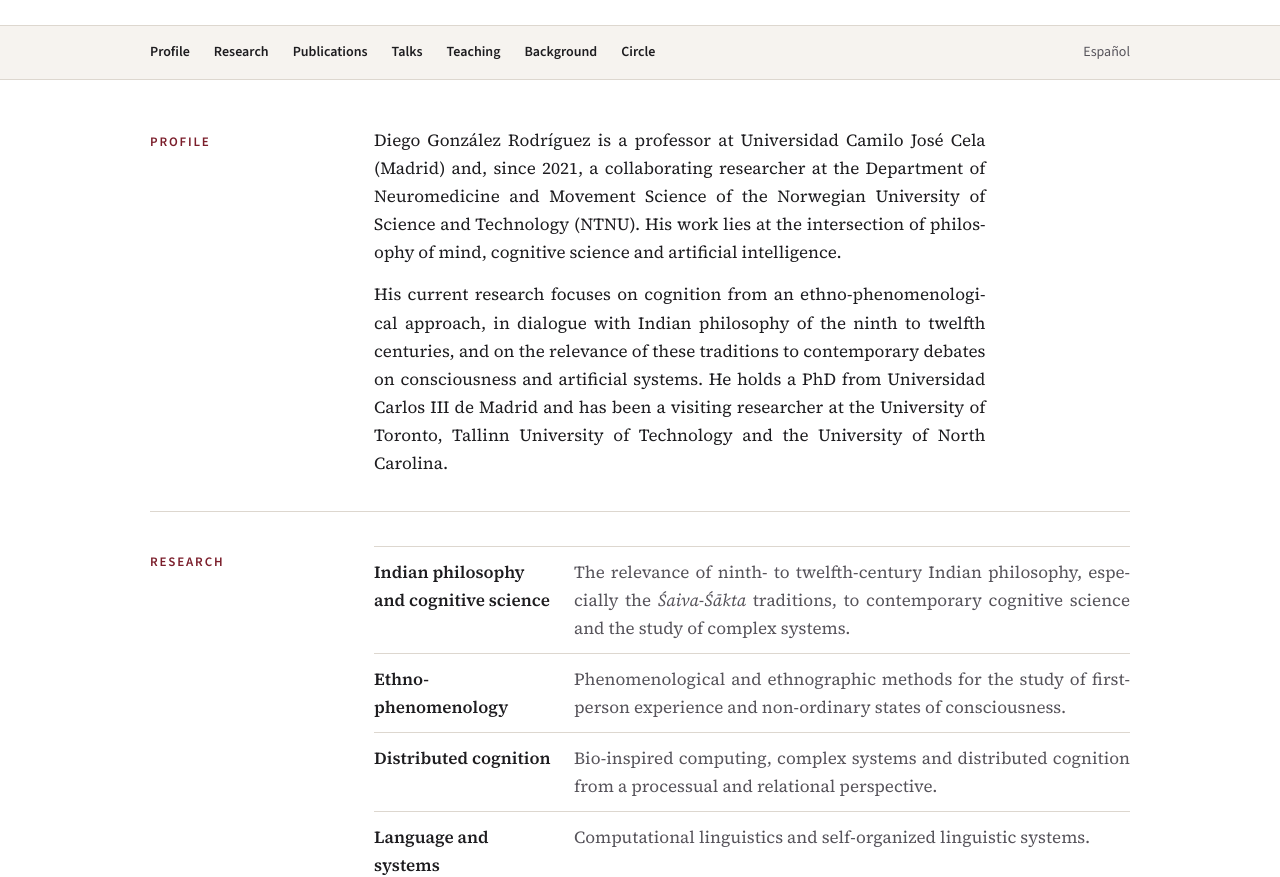
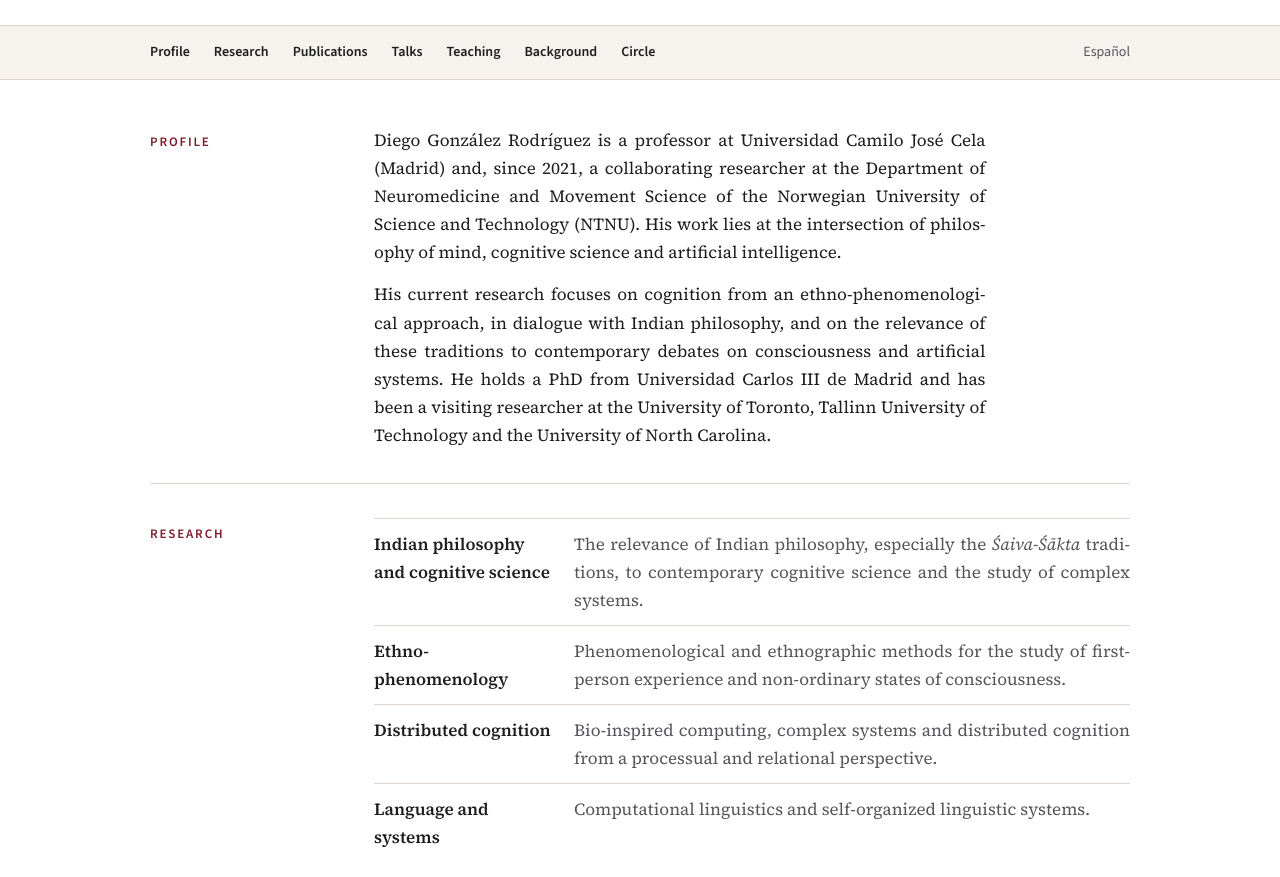
Before and after one commit to dgrmunch/dgrmunch.github.io, a plain HTML site: page en/index.html in a window 1280 px wide. Shown: the part 220-1097 px from the top of the page. Drawn offline with nearby package versions, Linux system fonts and the light colour scheme.

Commit message:
Quitar los siglos en las menciones a la filosofía india
Co-Authored-By: Claude Opus 5.5 <noreply@anthropic.com>
Claude-Session: https://claude.ai/code/session_01EWVhVUDvZnuQMKDCqwESmY

```diff
--- a/en/index.html
+++ b/en/index.html
@@ -90,14 +90,14 @@ footer .wrap{padding-block:22px;font-family:var(--sans);font-size:13.5px;color:v
     <section id="profile" aria-labelledby="h-profile">
       <h2 id="h-profile">Profile</h2>
       <div class="body">
-        <p>Diego González Rodríguez is a professor at Universidad Camilo José Cela (Madrid) and, since 2021, a collaborating researcher at the Department of Neuromedicine and Movement Science of the Norwegian University of Science and Technology (NTNU). His work lies at the intersection of philosophy of mind, cognitive science and artificial intelligence.</p><p>His current research focuses on cognition from an ethno-phenomenological approach, in dialogue with Indian philosophy of the ninth to twelfth centuries, and on the relevance of these traditions to contemporary debates on consciousness and artificial systems. He holds a PhD from Universidad Carlos III de Madrid and has been a visiting researcher at the University of Toronto, Tallinn University of Technology and the University of North Carolina.</p>
+        <p>Diego González Rodríguez is a professor at Universidad Camilo José Cela (Madrid) and, since 2021, a collaborating researcher at the Department of Neuromedicine and Movement Science of the Norwegian University of Science and Technology (NTNU). His work lies at the intersection of philosophy of mind, cognitive science and artificial intelligence.</p><p>His current research focuses on cognition from an ethno-phenomenological approach, in dialogue with Indian philosophy, and on the relevance of these traditions to contemporary debates on consciousness and artificial systems. He holds a PhD from Universidad Carlos III de Madrid and has been a visiting researcher at the University of Toronto, Tallinn University of Technology and the University of North Carolina.</p>
       </div>
     </section>
 
     <section id="research" aria-labelledby="h-research">
       <h2 id="h-research">Research</h2>
       <div class="body">
-        <dl class="lines"><dt>Indian philosophy and cognitive science</dt><dd>The relevance of ninth- to twelfth-century Indian philosophy, especially the <i>Śaiva-Śākta</i> traditions, to contemporary cognitive science and the study of complex systems.</dd><dt>Ethno-phenomenology</dt><dd>Phenomenological and ethnographic methods for the study of first-person experience and non-ordinary states of consciousness.</dd><dt>Distributed cognition</dt><dd>Bio-inspired computing, complex systems and distributed cognition from a processual and relational perspective.</dd><dt>Language and systems</dt><dd>Computational linguistics and self-organized linguistic systems.</dd></dl>
+        <dl class="lines"><dt>Indian philosophy and cognitive science</dt><dd>The relevance of Indian philosophy, especially the <i>Śaiva-Śākta</i> traditions, to contemporary cognitive science and the study of complex systems.</dd><dt>Ethno-phenomenology</dt><dd>Phenomenological and ethnographic methods for the study of first-person experience and non-ordinary states of consciousness.</dd><dt>Distributed cognition</dt><dd>Bio-inspired computing, complex systems and distributed cognition from a processual and relational perspective.</dd><dt>Language and systems</dt><dd>Computational linguistics and self-organized linguistic systems.</dd></dl>
       </div>
     </section>
 
```
Also changed, not shown: index.html (+2 -2 lines).
